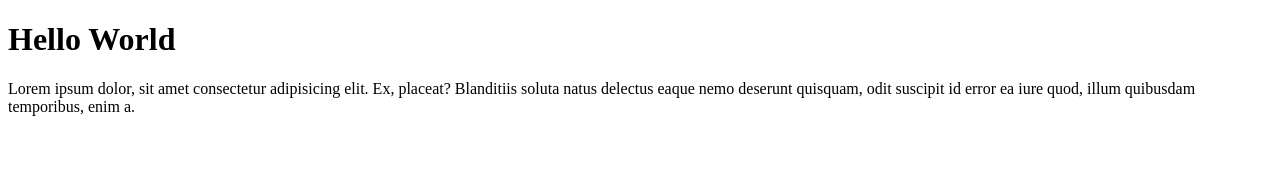
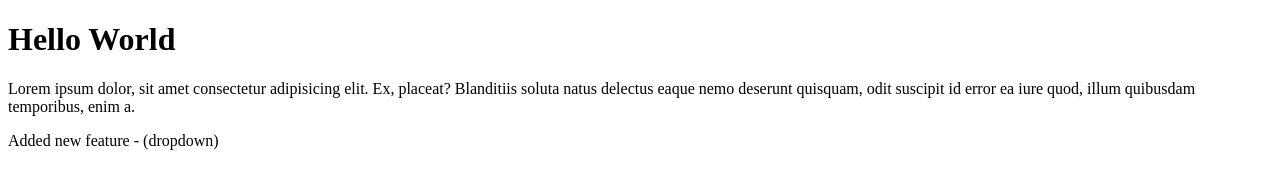
Before and after one commit to Dhruv-Nagal/LocalRepo, a plain HTML site: page index.html in a window 1280 px wide. Drawn offline with Linux system fonts and the light colour scheme.

```diff
--- a/index.html
+++ b/index.html
@@ -8,5 +8,6 @@
 <body>
     <h1>Hello World</h1>
     <p>Lorem ipsum dolor, sit amet consectetur adipisicing elit. Ex, placeat? Blanditiis soluta natus delectus eaque nemo deserunt quisquam, odit suscipit id error ea iure quod, illum quibusdam temporibus, enim a.</p>
+    <p>Added new feature - (dropdown)</p>
 </body>
 </html>
```
